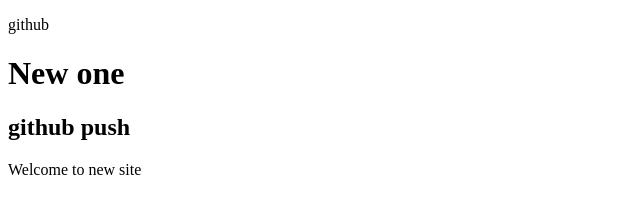
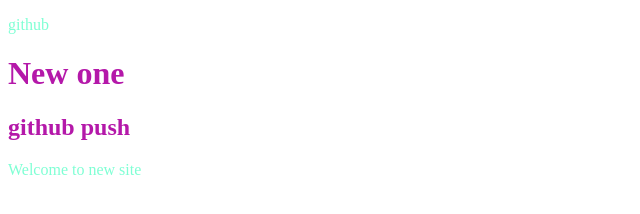
Before and after one commit to hishovon/shovon, a plain HTML site: page index.html in a window 1280 px wide. Shown: the whole page, without its empty margins (0-640 px from the left). Drawn offline with Linux system fonts and the light colour scheme.

Commit message:
index css

```diff
--- /dev/null
+++ b/index.css
@@ -0,0 +1,6 @@
+p{
+    color: aquamarine;
+}
+h1,h2{
+    color: rgba(177, 15, 166, 0.962);
+}
--- a/index.html
+++ b/index.html
@@ -5,6 +5,7 @@
     <meta http-equiv="X-UA-Compatible" content="IE=edge">
     <meta name="viewport" content="width=device-width, initial-scale=1.0">
     <title>My github </title>
+    <link rel="stylesheet" href="index.css">
 </head>
 <body>
     <p>github</p>
```
